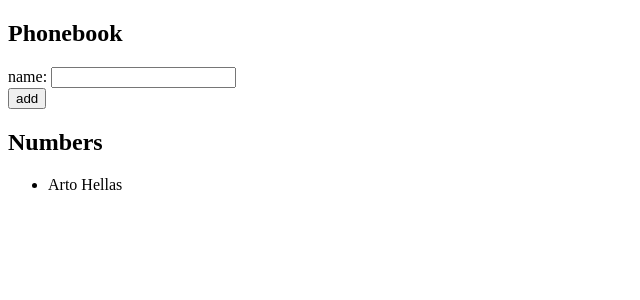
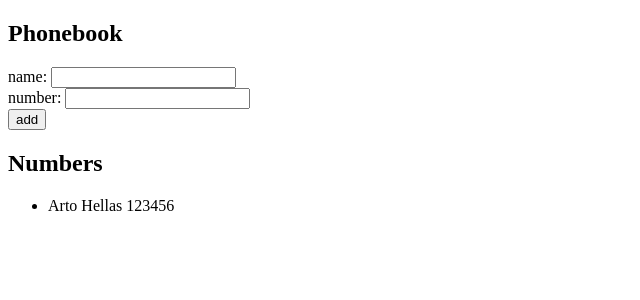
Before and after one commit to aitorortega03/fullstack-open-2024, a React (Vite) app in the folder part2/phonebook/: page / in a window 1280 px wide. Shown: the top 300 px of the page, without its empty margins (0-640 px from the left). Built offline with nearby package versions, Linux system fonts and the light colour scheme.

Commit message:
finish exercise 2.8

```diff
--- a/part2/phonebook/src/App.jsx
+++ b/part2/phonebook/src/App.jsx
@@ -3,15 +3,18 @@ import { useState } from "react";
 const App = () => {
   const [persons, setPersons] = useState([
     {
-      name: "Arto Hellas"
+      name: "Arto Hellas",
+      number: 123456
     },
   ]);
-  const [newName, setNewName] = useState('');
+  const [newName, setNewName] = useState('')
+  const [newNumber, setNewNumber] = useState('')
 
   const addName = (event) => {
     event.preventDefault()
     let newPerson = {
-      name: newName
+      name: newName,
+      number: newNumber
     }
     if (persons.some(person => person.name === newName)) {
       alert(`${newName} is already added to the phonebook`)
@@ -19,10 +22,15 @@ const App = () => {
       setPersons(persons.concat(newPerson))
     }
     setNewName('')
+    setNewNumber('')
   }
 
   const handleNameChange = (event) => {
     setNewName(event.target.value)
+  }
+
+  const handelNumberChange = (event) => {
+    setNewNumber(event.target.value)
   }
 
   return (
@@ -33,13 +41,16 @@ const App = () => {
           name: <input value={newName} onChange={handleNameChange}/>
         </div>
         <div>
+          number: <input value={newNumber} onChange={handelNumberChange}/>
+        </div>
+        <div>
           <button type="submit">add</button>
         </div>
       </form>
       <h2>Numbers</h2>
       <ul>
         {
-          persons.map(person => <li key={person.name}>{person.name}</li>)
+          persons.map(person => <li key={person.name}>{person.name} {person.number}</li>)
         }
       </ul>
     </div>
```
